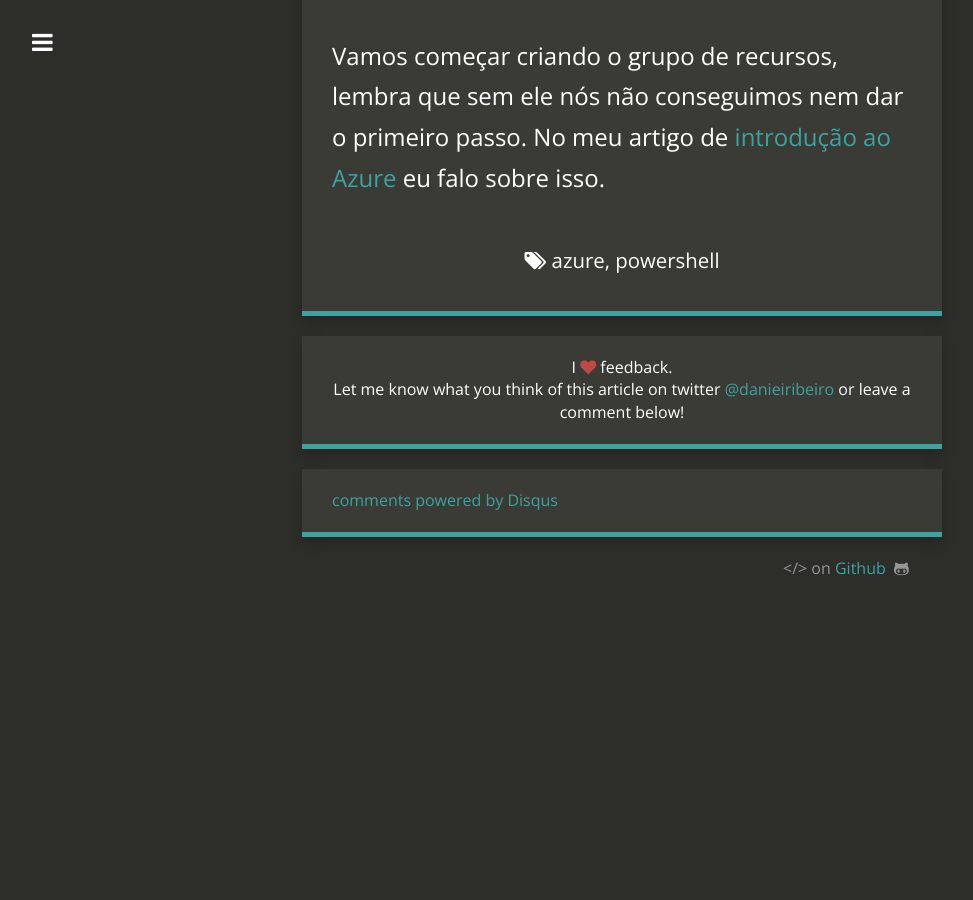
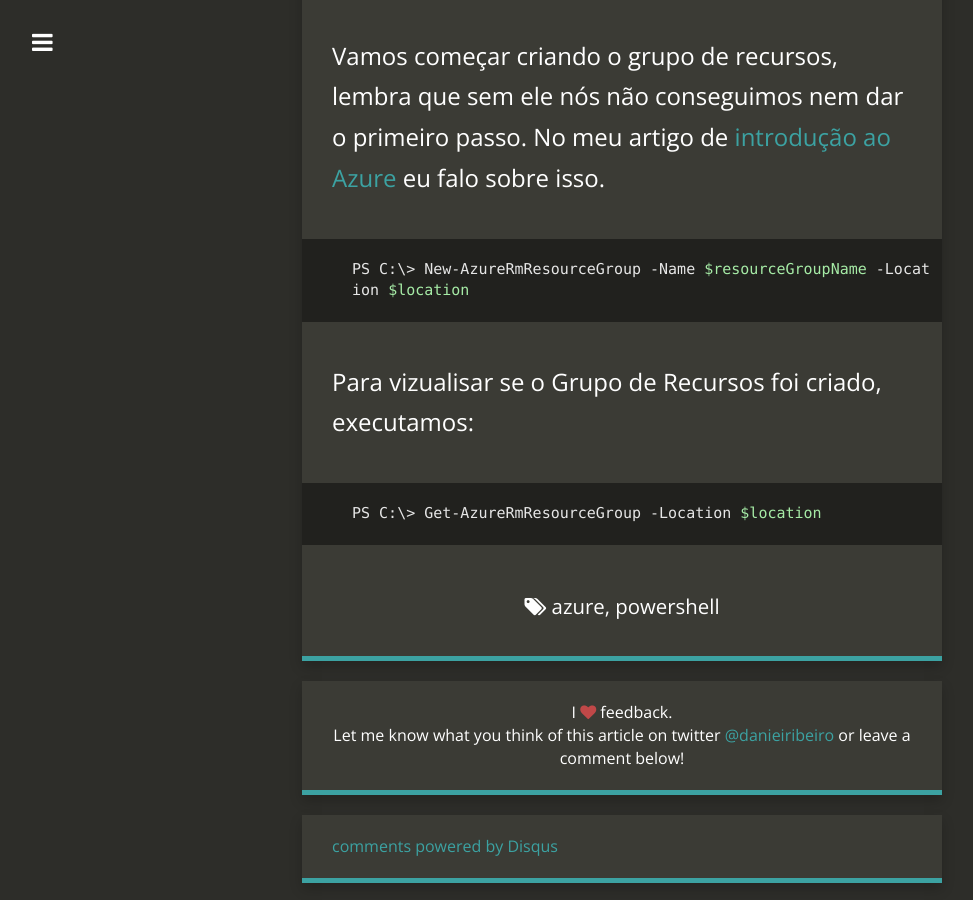
Before and after one commit to daribei/xdanielribeiro.github.io, a Jekyll site: the page built from _posts/2017-12-13-azure-powershell.md, in a window 1280 px wide and 900 px high, scrolled down 2160 px. Shown: the whole window, without its empty margins (18-991 px from the left). Built offline with Jekyll 4.4.1, drawn with Linux system fonts in a browser that asks for light colours; nearby versions of some CDN libraries; comment, search, counter and statistics services are not loaded; before the commit the page ends 2760 px from its top, so only the background shows below that.

Commit message:
Update 2017-12-13-azure-powershell.md

````diff
--- a/_posts/2017-12-13-azure-powershell.md
+++ b/_posts/2017-12-13-azure-powershell.md
@@ -47,3 +47,12 @@ Feito isso, já podemos começar a brincar um pouquinho.
 
 Vamos começar criando o grupo de recursos, lembra que sem ele nós não conseguimos nem dar o primeiro passo.
 No meu artigo de [introdução ao Azure](http://xdanielribeiro.com.br/azure/2017/12/13/introducao-ms-azure/ "Introdução ao Microsoft Azure") eu falo sobre isso.
+
+```
+PS C:\> New-AzureRmResourceGroup -Name $resourceGroupName -Location $location
+```
+
+Para vizualisar se o Grupo de Recursos foi criado, executamos:
+```
+PS C:\> Get-AzureRmResourceGroup -Location $location
+```
````
